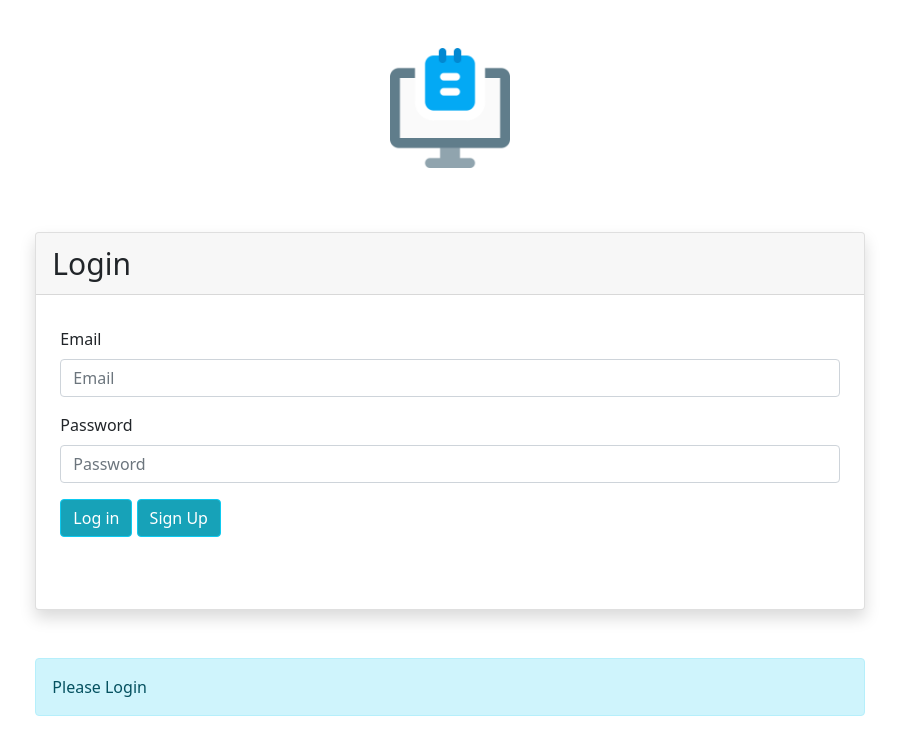
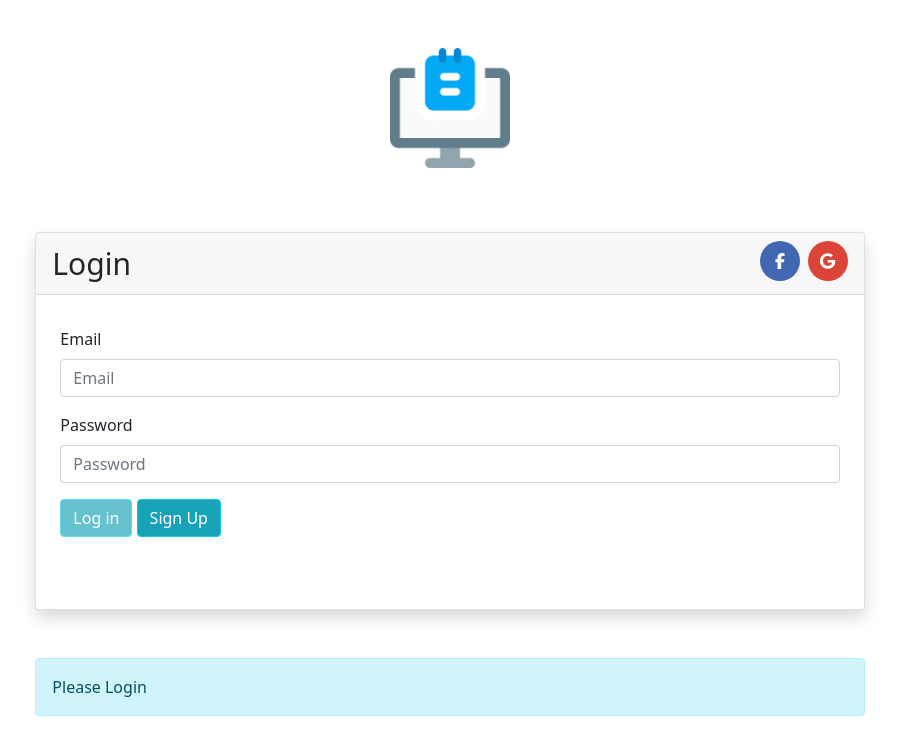
Before and after one commit to sobiamustafa95/practiceApp, a React (Create React App) app: page /login in a window 1280 px wide. Shown: the top 754 px of the page, without its empty margins (190-1089 px from the left). Built offline with nearby package versions, Linux system fonts and the light colour scheme.

Commit message:
code updated

```diff
--- a/src/components/Login.jsx
+++ b/src/components/Login.jsx
@@ -5,10 +5,21 @@ import Card from "react-bootstrap/Card";
 import Alert from "react-bootstrap/Alert";
 import SignImg from "./SignImg";
 import { useNavigate } from "react-router-dom";
+import { auth, facebookProvider, googleProvider } from "../config/authMethods";
+import socialMediaAuth from "../service/auth";
+import { FontAwesomeIcon } from "@fortawesome/react-fontawesome";
+import { faFacebookF, faGoogle } from "@fortawesome/free-brands-svg-icons";
+import { signInWithPopup, signOut } from "firebase/auth";
 
 const Login = () => {
   const [email, setEmail] = useState("");
   const [password, setPassword] = useState("");
+  const [isLoading, setLoading] = useState(false);
+  const [loginHint, setLoginHint] = useState({
+    message: "Please Login",
+    variant: "info",
+  });
+  const [user, setUser] = useState(null);
   const navigate = useNavigate();
 
   useEffect(() => {
@@ -19,8 +30,9 @@ const Login = () => {
   }, []);
 
   async function login() {
-    console.warn(email, password);
     let item = { email, password };
+    try {
+      setLoading(true);
       let result = await fetch("https://notingapp.herokuapp.com/auth/signin", {
         method: "POST",
         headers: {
@@ -30,9 +42,63 @@ const Login = () => {
         body: JSON.stringify(item),
       });
       result = await result.json();
+      if (result.error || !result?.data?.user) {
+        throw new Error(result.error || result.message);
+      } else {
+        setLoading(false);
+        setLoginHint({
+          message: result.message,
+          variant: "success",
+        });
         localStorage.setItem("user-info", JSON.stringify(result));
         navigate("/home");
       }
+    } catch (e) {
+      setLoginHint({
+        message: e.message,
+        variant: "danger",
+      });
+      setLoading(false);
+    }
+  }
+
+  // handle social Media SignIn
+  const handleOnClick = async (provider) => {
+    try {
+      setLoading(true);
+      const res = await signInWithPopup(auth, provider);
+      console.log({ res });
+      if (res.error) {
+        throw new Error(res.error);
+      } else {
+        setLoading(false);
+        setLoginHint({
+          message: "Social Login Successful",
+          variant: "success",
+        });
+        const localUser = {
+          role: "S",
+          _id: res?.user?.uid,
+          firstName: res?.user?.displayName?.split(" ")[0],
+          lastName: res?.user?.displayName?.split(" ")[1],
+          email: res?.user?.email,
+          createdAt: res?.user?.metadata?.createdAt,
+          updatedAt: res?.user?.metadata?.lastLoginAt,
+        };
+        localStorage.setItem("user-info", JSON.stringify(localUser));
+        navigate("/home");
+      }
+      console.log(res);
+      navigate("/home");
+    } catch (e) {
+      console.log({ e });
+      setLoginHint({
+        message: "User closed social login",
+        variant: "danger",
+      });
+      setLoading(false);
+    }
+  };
   return (
     <>
       <div className="container mt-5 col-lg-8">
@@ -43,10 +109,40 @@ const Login = () => {
             style={{ width: "100%" }}
           >
             <Card.Header
-              className="mb-2"
+              className="d-flex flex-row mb-2 justify-content-between"
               style={{ fontWeight: 500, fontSize: 30 }}
             >
               Login
+              <div className="d-flex social-media">
+                <Button
+                  style={{
+                    color: "white",
+                    height: 40,
+                    width: 40,
+                    borderRadius: 50,
+                    border: "none",
+                    backgroundColor: "#4267B2",
+                  }}
+                  className="social-icon facebook me-2"
+                  onClick={() => handleOnClick(facebookProvider)}
+                >
+                  <FontAwesomeIcon icon={faFacebookF} />
+                </Button>
+                <Button
+                  style={{
+                    color: "white",
+                    height: 40,
+                    width: 40,
+                    borderRadius: 50,
+                    border: "none",
+                    backgroundColor: "#DB4437",
+                  }}
+                  className="social-icon google ml-4"
+                  onClick={() => handleOnClick(googleProvider)}
+                >
+                  <FontAwesomeIcon icon={faGoogle} />
+                </Button>
+              </div>
             </Card.Header>
             <Card.Body>
               <Form className="mb-5 p-2">
@@ -77,6 +173,8 @@ const Login = () => {
                     fontWeight: 500,
                   }}
                   onClick={login}
+                  // disabled={isDisabled}
+                  disabled={email === "" || password.length <= 7 ? true : false}
                 >
                   Log in
                 </Button>{" "}
@@ -98,7 +196,11 @@ const Login = () => {
             </Card.Body>
           </Card>
         </section>
-        <Alert variant="info">Please Login</Alert>
+        {isLoading ? (
+          <Alert variant="dark">Loading...</Alert>
+        ) : (
+          <Alert variant={loginHint.variant}>{loginHint.message}</Alert>
+        )}
       </div>
     </>
   );
```
Lines whose indentation alone changed are shown as unchanged.
